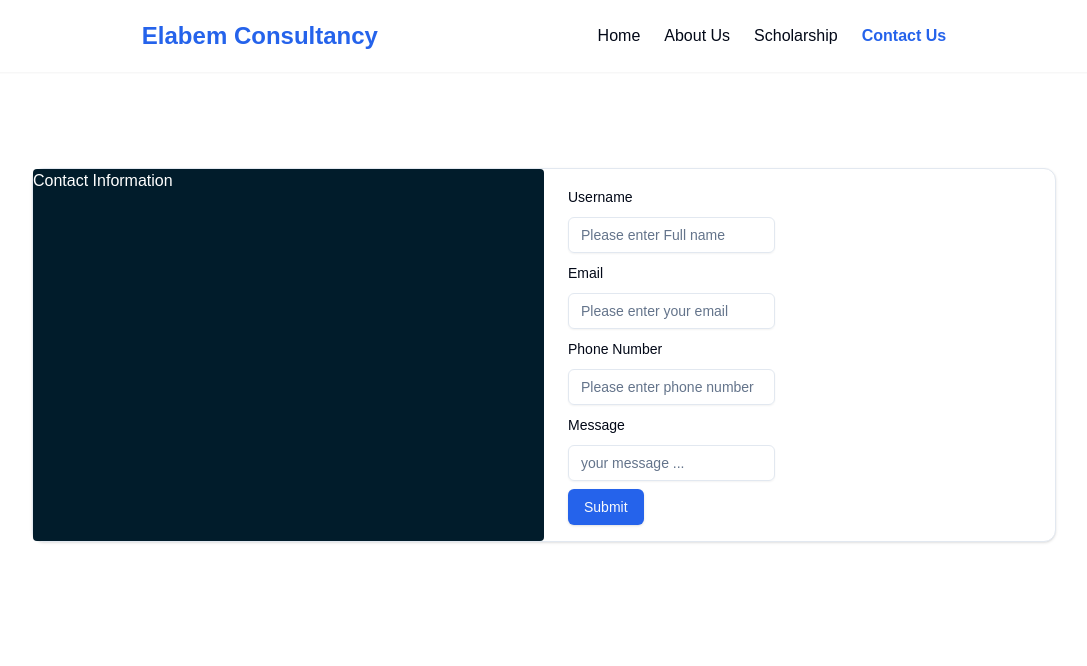
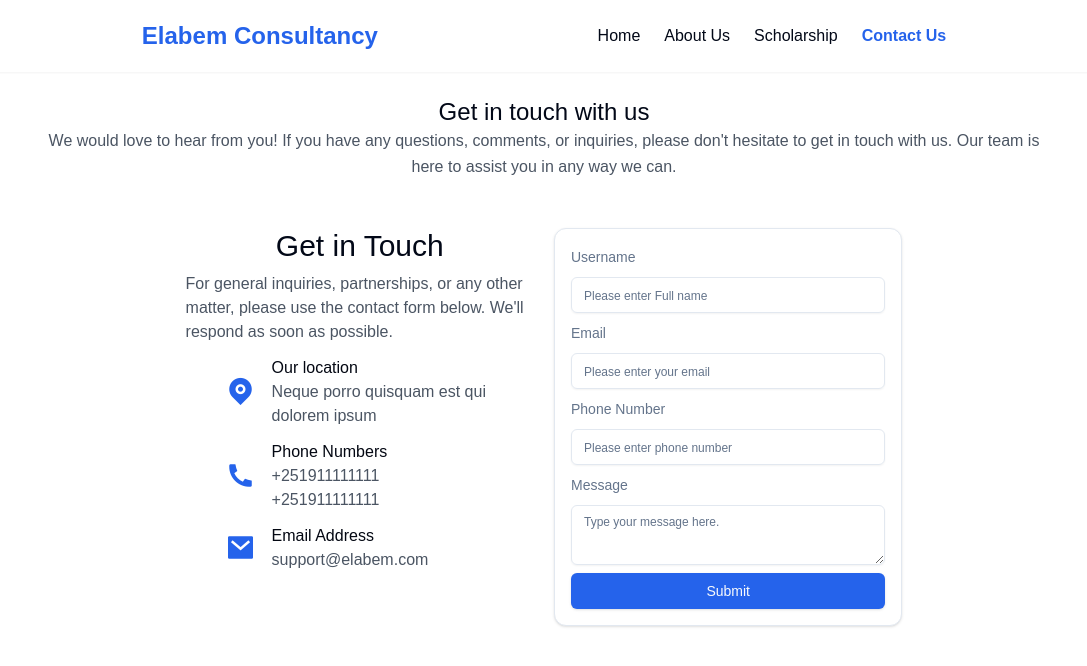
Before and after one commit to kasahun-welela/elabem, a Next.js app: page /contact-us in a window 1280 px wide. Shown: the top 666 px of the page, without its empty margins (96-1183 px from the left). Built offline with nearby package versions, Linux system fonts and the light colour scheme.

Commit message:
add contact info and change the layout

```diff
--- a/app/contact-us/page.tsx
+++ b/app/contact-us/page.tsx
@@ -3,13 +3,68 @@
 
 export default function page() {
   return (
-    <div className="w-[80%] mx-auto mt-24">
-      <Card className="flex gap-2">
-        <div className="bg-[#011C2B] text-white basis-1/2 rounded">
-          <h1>Contact Information</h1>
+    <div className="mx-6 md:w-[80%] md:mx-auto mt-24 md:mt-0 py-6">
+      <div>
+        <h1 className="text-center text-2xl">Get in touch with us</h1>
+        <p className="md:text-center leading-relaxed text-gray-600">
+          We would love to hear from you! If you have any questions, comments,
+          or inquiries, please don't hesitate to get in touch with us. Our team
+          is here to assist you in any way we can.
+        </p>
+      </div>
+
+      <div className="md:flex gap-5 md:mt-10 md:w-[70%] mx-auto">
+        <div className="basis-1/2">
+          <h2 className="text-center text-xl md:text-3xl py-2 ">
+            Get in Touch
+          </h2>
+          <p className="leading-relaxed text-gray-600 md:text-base ">
+            For general inquiries, partnerships, or any other matter, please use
+            the contact form below. We'll respond as soon as possible.
+          </p>
+          <div className="flex items-center gap-4 ml-6 md:ml-10 my-3">
+            <i className="ri-map-pin-fill text-primary text-2xl md:text-3xl"></i>
+            <div>
+              {" "}
+              <h1 className="text-gray-950 text-lg md:text-base ">
+                Our location
+              </h1>
+              <p className="leading-relaxed text-gray-600 md:text-base ">
+                Neque porro quisquam est qui dolorem ipsum
+              </p>
+            </div>
+          </div>
+          <div className="flex items-center gap-4 ml-6 md:ml-10 my-3">
+            <i className="ri-phone-fill text-primary text-2xl md:text-3xl"></i>
+            <div>
+              <h1 className="text-gray-950 text-lg md:text-base ">
+                Phone Numbers
+              </h1>
+              <p className="leading-relaxed text-gray-600 md:text-base ">
+                +251911111111
+              </p>
+              <p className="leading-relaxed text-gray-600 md:text-base ">
+                +251911111111
+              </p>
+            </div>
+          </div>
+          <div className="flex items-center gap-4 ml-6 md:ml-10 my-3">
+            <i className="ri-mail-fill text-primary text-2xl md:text-3xl"></i>
+
+            <div>
+              <p className="text-gray-950 text-lg md:text-base ">
+                Email Address
+              </p>
+              <p className="leading-relaxed text-gray-600 md:text-base ">
+                support@elabem.com
+              </p>
+            </div>
+          </div>
         </div>
-        <ContactUs />
-      </Card>
+        <Card className="basis-1/2 max-w-md my-2">
+          <ContactUs />
+        </Card>
+      </div>
     </div>
   );
 }
--- a/components/ContactUs.tsx
+++ b/components/ContactUs.tsx
@@ -15,6 +15,8 @@
   FormMessage,
 } from "@/components/ui/form";
 import { Input } from "@/components/ui/input";
+import { Textarea } from "./ui/textarea";
+
 export function ContactUs() {
   const form = useForm<z.infer<typeof ContactUsSchema>>({
     resolver: zodResolver(ContactUsSchema),
@@ -24,15 +26,19 @@
   };
   return (
     <Form {...form}>
-      <form onSubmit={form.handleSubmit(onSubmit)} className="space-y-2  p-4">
+      <form onSubmit={form.handleSubmit(onSubmit)} className="space-y-2  p-4 ">
         <FormField
           control={form.control}
           name="fullname"
           render={({ field }) => (
             <FormItem>
-              <FormLabel>Username</FormLabel>
+              <FormLabel className="text-muted-foreground">Username</FormLabel>
               <FormControl>
-                <Input placeholder="Please enter Full name" {...field} />
+                <Input
+                  placeholder="Please enter Full name"
+                  className="placeholder:text-xs"
+                  {...field}
+                />
               </FormControl>
               <FormMessage />
             </FormItem>
@@ -43,9 +49,13 @@
           name="email"
           render={({ field }) => (
             <FormItem>
-              <FormLabel>Email</FormLabel>
+              <FormLabel className="text-muted-foreground">Email</FormLabel>
               <FormControl>
-                <Input placeholder="Please enter your email" {...field} />
+                <Input
+                  placeholder="Please enter your email"
+                  className="placeholder:text-xs"
+                  {...field}
+                />
               </FormControl>
               <FormMessage />
             </FormItem>
@@ -56,9 +66,15 @@
           name="phoneNumber"
           render={({ field }) => (
             <FormItem>
-              <FormLabel>Phone Number</FormLabel>
+              <FormLabel className="text-muted-foreground">
+                Phone Number
+              </FormLabel>
               <FormControl>
-                <Input placeholder="Please enter phone number" {...field} />
+                <Input
+                  placeholder="Please enter phone number"
+                  className="placeholder:text-xs"
+                  {...field}
+                />
               </FormControl>
               <FormMessage />
             </FormItem>
@@ -69,15 +85,19 @@
           name="message"
           render={({ field }) => (
             <FormItem>
-              <FormLabel>Message</FormLabel>
+              <FormLabel className="text-muted-foreground">Message</FormLabel>
               <FormControl>
-                <Input placeholder="your message ..." {...field} />
+                <Textarea
+                  placeholder="Type your message here."
+                  className="placeholder:text-xs"
+                  {...field}
+                />
               </FormControl>
               <FormMessage />
             </FormItem>
           )}
         />
-        <Button type="submit" className="max-w-sm">
+        <Button type="submit" className="w-full">
           Submit
         </Button>
       </form>
--- /dev/null
+++ b/components/ui/textarea.tsx
@@ -0,0 +1,22 @@
+import * as React from "react"
+
+import { cn } from "@/lib/utils"
+
+const Textarea = React.forwardRef<
+  HTMLTextAreaElement,
+  React.ComponentProps<"textarea">
+>(({ className, ...props }, ref) => {
+  return (
+    <textarea
+      className={cn(
+        "flex min-h-[60px] w-full rounded-md border border-input bg-transparent px-3 py-2 text-base shadow-sm placeholder:text-muted-foreground focus-visible:outline-none focus-visible:ring-1 focus-visible:ring-ring disabled:cursor-not-allowed disabled:opacity-50 md:text-sm",
+        className
+      )}
+      ref={ref}
+      {...props}
+    />
+  )
+})
+Textarea.displayName = "Textarea"
+
+export { Textarea }
```
